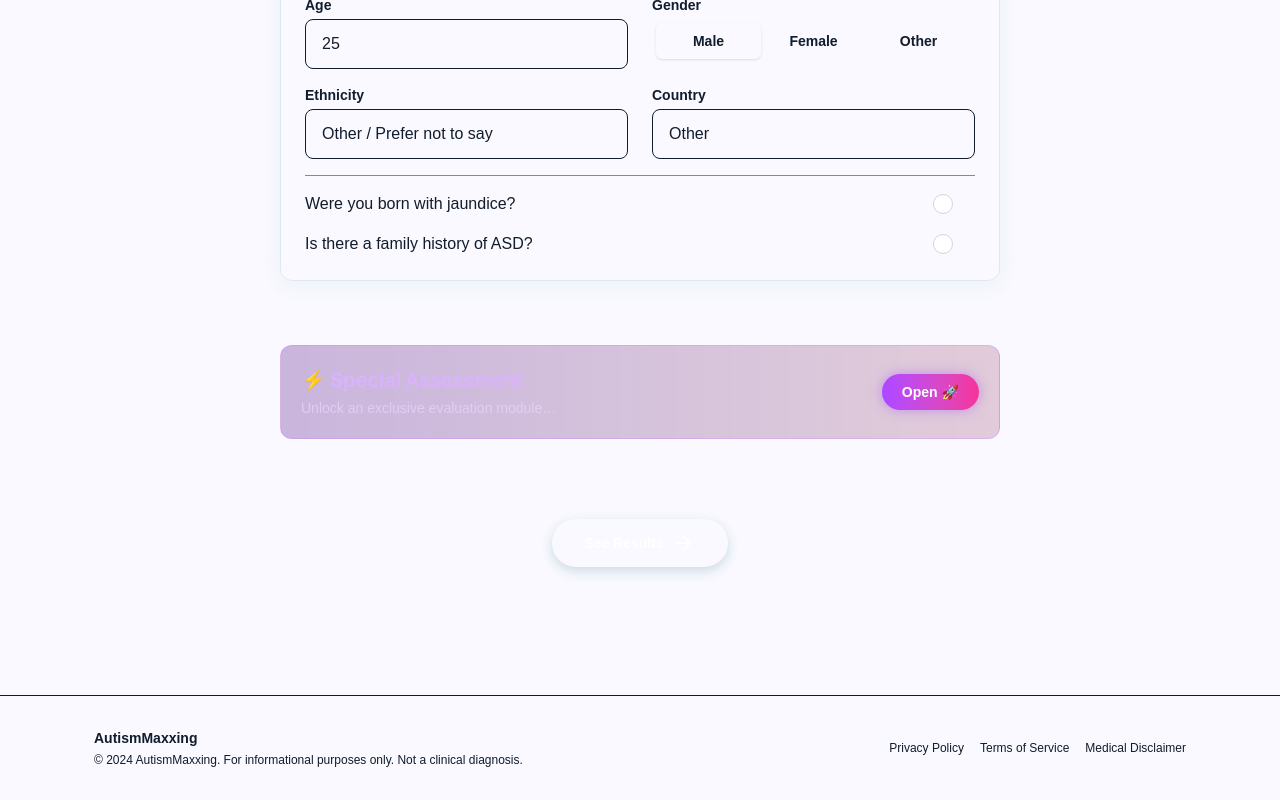
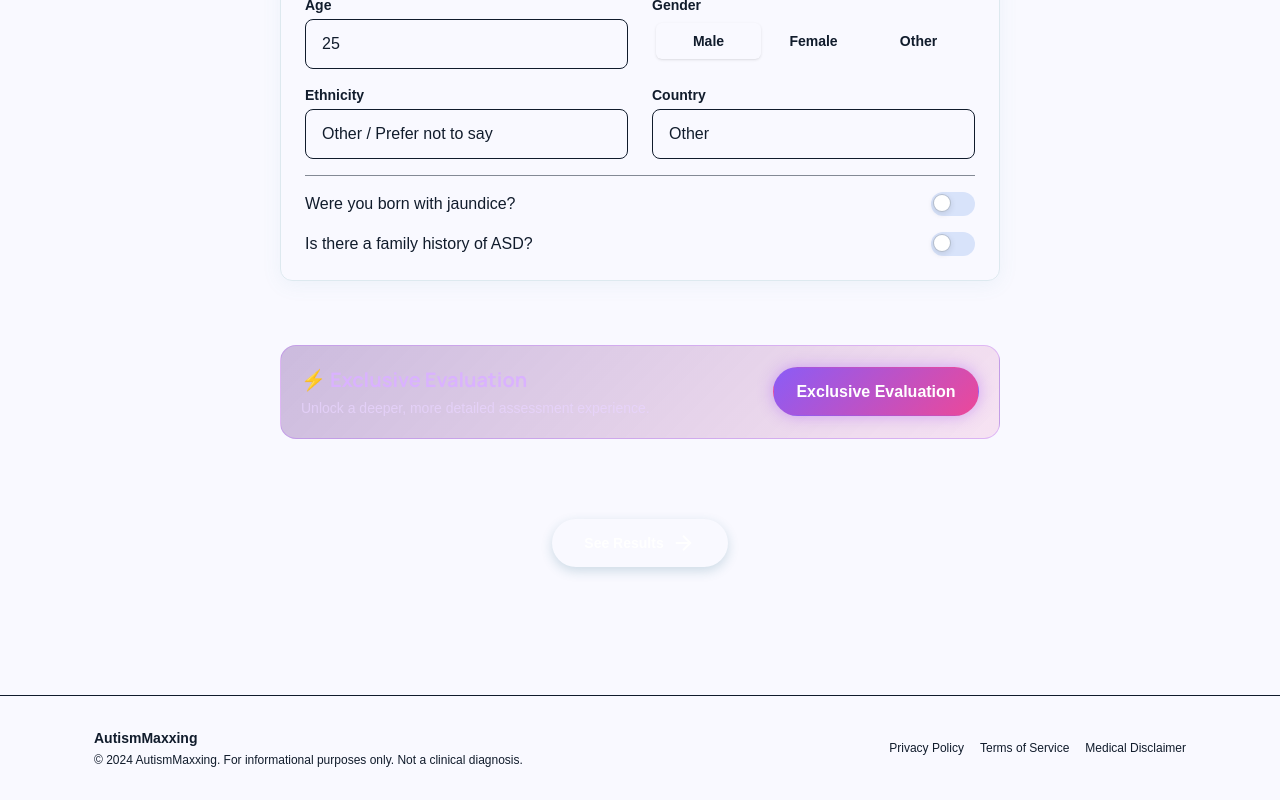
Before and after one commit to Shahria-Faysal/AutismMaxxing, a React (Vite) app in the folder frontend/: page /screening in a window 1280 px wide. Shown: the part 2073-2873 px from the top of the page. Built offline with nearby package versions, Linux system fonts and the light colour scheme; a web font is replaced by a local one.

Commit message:
update button styles and improve toggle switch functionality

```diff
--- a/frontend/src/components/IntroScreen.tsx
+++ b/frontend/src/components/IntroScreen.tsx
@@ -45,7 +45,7 @@ export default function IntroScreen() {
               <button
                 onClick={() => navigate('/screening')}
                 aria-label="Begin ASD Screening"
-                className="bg-[--color-primary] hover:bg-[--color-on-primary-fixed-variant] text-white font-semibold text-sm py-3 px-8 rounded-full transition-all duration-200 shadow-[0_4px_12px_rgba(90,155,181,0.2)] active:scale-95 hover:scale-105 w-full md:w-auto min-w-[240px]"
+                className="primary-button w-full md:w-auto"
               >
                 Begin Screening
               </button>
--- a/frontend/src/components/ScreeningScreen.tsx
+++ b/frontend/src/components/ScreeningScreen.tsx
@@ -259,18 +259,17 @@ export default function ScreeningScreen() {
                 {[
                   { label: 'Were you born with jaundice?', key: 'jaundice' },
                   { label: 'Is there a family history of ASD?', key: 'family_asd' },
-                ] .map(({ label, key }) => (
+                ].map(({ label, key }) => (
                   <label key={key} className="flex items-center justify-between cursor-pointer group">
                     <span className="text-base text-[--color-on-surface]">{label}</span>
-                    <div className="relative">
+                    <div className="toggle-switch" aria-label={label}>
                       <input
                         type="checkbox"
-                        className="sr-only peer"
                         checked={form[key as keyof PredictRequest] as boolean}
                         onChange={e => setForm(prev => ({ ...prev, [key]: e.target.checked }))}
                         aria-label={label}
                       />
-                      <div className="w-11 h-6 bg-[--color-surface-container-highest] rounded-full peer peer-checked:bg-[--color-primary] after:content-[''] after:absolute after:top-[2px] after:left-[2px] after:bg-white after:border after:border-gray-300 after:rounded-full after:h-5 after:w-5 after:transition-all peer-checked:after:translate-x-full" />
+                      <span className="toggle-switch-track" aria-hidden="true" />
                     </div>
                   </label>
                 ))}
@@ -280,17 +279,17 @@ export default function ScreeningScreen() {
 
           {/* ── Special Assessment trigger ────────────────────────────────── */}
           <section>
-            <div className="flex items-center justify-between bg-gradient-to-r from-purple-900/30 to-pink-900/20 border border-purple-400/30 rounded-xl p-5">
+            <div className="special-assessment-panel flex items-center justify-between p-5 gap-4">
               <div>
-                <h2 className="font-headline text-xl font-bold text-purple-300">⚡ Special Assessment</h2>
-                <p className="text-sm text-purple-200/70 mt-1">Unlock an exclusive evaluation module…</p>
+                <h2 className="font-headline text-xl font-bold text-purple-300">⚡ Exclusive Evaluation</h2>
+                <p className="text-sm text-purple-200/70 mt-1">Unlock a deeper, more detailed assessment experience.</p>
               </div>
               <button
                 onClick={() => navigate('/special-assessment')}
-                aria-label="Open Special Assessment"
-                className="bg-gradient-to-r from-purple-500 to-pink-500 hover:from-purple-400 hover:to-pink-400 text-white font-bold text-sm py-2 px-5 rounded-full transition-all duration-200 active:scale-95 hover:scale-105 shadow-[0_0_12px_rgba(168,85,247,0.5)]"
+                aria-label="Open Exclusive Evaluation"
+                className="special-assessment-button"
               >
-                Open 🚀
+                Exclusive Evaluation
               </button>
             </div>
           </section>
--- a/frontend/src/index.css
+++ b/frontend/src/index.css
@@ -76,6 +76,78 @@ h1, h2, h3, .font-headline {
   font-family: var(--font-headline);
 }
 
+/* ── Shared action buttons ──────────────────────────────────────────────── */
+.primary-button,
+.secondary-button,
+.special-assessment-button {
+  display: inline-flex;
+  align-items: center;
+  justify-content: center;
+  gap: 0.5rem;
+  font-weight: 700;
+  border-radius: 9999px;
+  transition: transform 0.2s ease, box-shadow 0.2s ease, background-color 0.2s ease, opacity 0.2s ease;
+  cursor: pointer;
+  border: 1px solid transparent;
+}
+
+.primary-button {
+  background: var(--color-primary);
+  color: white;
+  box-shadow: 0 4px 12px rgba(28, 102, 126, 0.2);
+  padding: 0.8rem 2rem;
+  min-width: 240px;
+}
+
+.primary-button:hover {
+  background: #154c5e;
+  transform: translateY(-1px) scale(1.02);
+}
+
+.primary-button:active {
+  transform: scale(0.98);
+}
+
+.primary-button:disabled {
+  opacity: 0.6;
+  cursor: not-allowed;
+  transform: none;
+}
+
+.secondary-button {
+  background: rgba(255, 255, 255, 0.08);
+  color: white;
+  border-color: rgba(255, 255, 255, 0.2);
+  padding: 0.7rem 1.5rem;
+}
+
+.secondary-button:hover {
+  background: rgba(255, 255, 255, 0.18);
+  transform: translateY(-1px);
+}
+
+.special-assessment-panel {
+  background: linear-gradient(135deg, rgba(88, 28, 135, 0.28), rgba(236, 72, 153, 0.12));
+  border: 1px solid rgba(168, 85, 247, 0.3);
+  border-radius: 1rem;
+}
+
+.special-assessment-button {
+  background: linear-gradient(135deg, #8b5cf6, #ec4899);
+  color: white;
+  padding: 0.7rem 1.4rem;
+  box-shadow: 0 0 16px rgba(168, 85, 247, 0.45);
+}
+
+.special-assessment-button:hover {
+  background: linear-gradient(135deg, #7c3aed, #f43f5e);
+  transform: translateY(-1px) scale(1.02);
+}
+
+.special-assessment-button:active {
+  transform: scale(0.98);
+}
+
 /* ── Question card ────────────────────────────────────────────────────────── */
 .question-card {
   box-shadow: var(--shadow-level-1);
@@ -88,6 +160,56 @@ h1, h2, h3, .font-headline {
   background-color: var(--color-secondary);
   color: white;
   border-color: var(--color-secondary);
+}
+
+/* ── Toggle switch for background info ───────────────────────────────────── */
+.toggle-switch {
+  position: relative;
+  display: inline-flex;
+  align-items: center;
+  width: 44px;
+  height: 24px;
+}
+
+.toggle-switch input {
+  position: absolute;
+  inset: 0;
+  margin: 0;
+  opacity: 0;
+  z-index: 2;
+  cursor: pointer;
+}
+
+.toggle-switch-track {
+  position: relative;
+  display: block;
+  width: 100%;
+  height: 100%;
+  border-radius: 9999px;
+  background: var(--color-surface-container-highest);
+  transition: background-color 0.2s ease;
+}
+
+.toggle-switch-track::after {
+  content: "";
+  position: absolute;
+  top: 2px;
+  left: 2px;
+  width: 18px;
+  height: 18px;
+  border-radius: 9999px;
+  background: white;
+  border: 1px solid rgba(148, 163, 184, 0.7);
+  box-shadow: 0 2px 6px rgba(15, 23, 42, 0.12);
+  transition: transform 0.2s ease;
+}
+
+.toggle-switch input:checked + .toggle-switch-track {
+  background: var(--color-primary);
+}
+
+.toggle-switch input:checked + .toggle-switch-track::after {
+  transform: translateX(20px);
 }
 
 /* ── Fade-in animation for question cards ─────────────────────────────────── */
```
